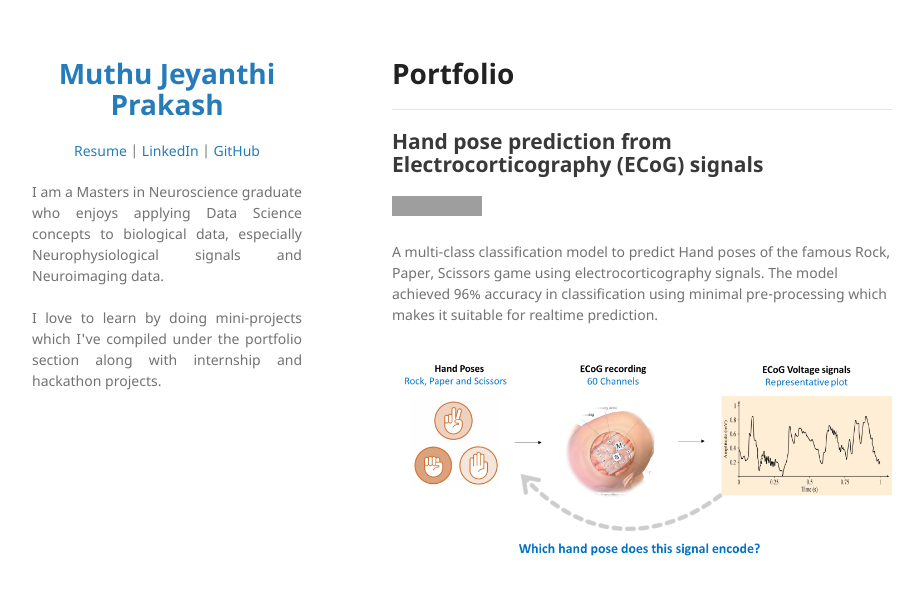
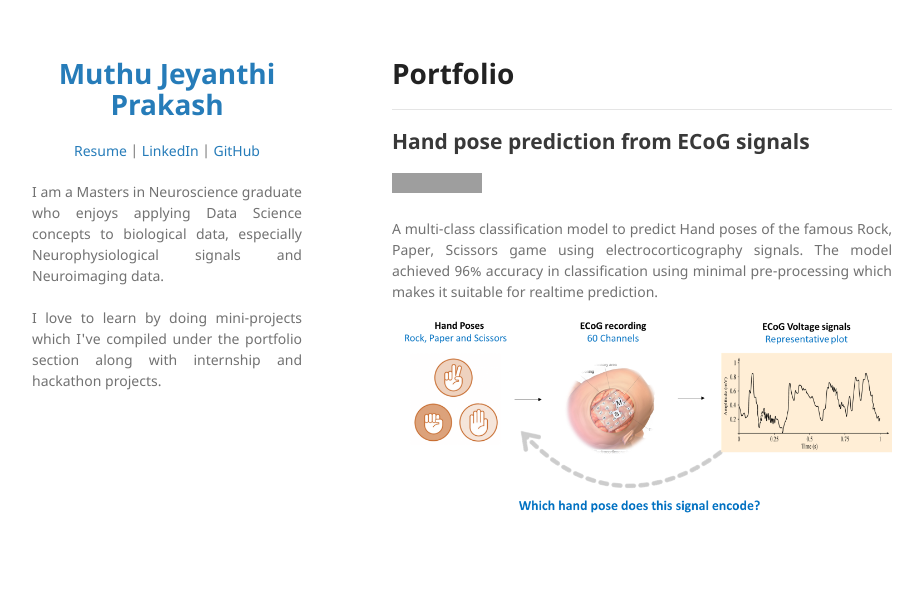
Before and after one commit to Muthu-Jeyanthi/Muthu-Jeyanthi.github.io, a Jekyll site: the page built from index.md, in a window 1280 px wide. Shown: the top 595 px of the page, without its empty margins (178-1101 px from the left). Built offline with Jekyll 4.4.1, drawn with Linux system fonts in a browser that asks for light colours; our own code applies the rules of GitHub Pages for plain Markdown files; grey boxes are pictures that could not be loaded.

Commit message:
Update index.md

```diff
--- a/index.md
+++ b/index.md
@@ -1,9 +1,9 @@
 # Portfolio
 ---
-## Hand pose prediction from Electrocorticography (ECoG) signals
+## Hand pose prediction from ECoG signals
 
 [![Run in Google Colab](https://img.shields.io/badge/Colab-Run_in_Google_Colab-blue?logo=Google&logoColor=FDBA18)](https://colab.research.google.com/drive/16yHW17_wBuQALTkcY8qOw7K1NHWaGM5-?usp=sharing)
 
-A multi-class classification model to predict Hand poses of the famous Rock, Paper, Scissors game using electrocorticography signals. The model achieved 96% accuracy in classification using minimal pre-processing which makes it suitable for realtime prediction.
+<div style="text-align: justify">A multi-class classification model to predict Hand poses of the famous Rock, Paper, Scissors game using electrocorticography signals. The model achieved 96% accuracy in classification using minimal pre-processing which makes it suitable for realtime prediction.</div>
 
 <center><img src="assets/img/Ecog_image.png"/></center>
```
